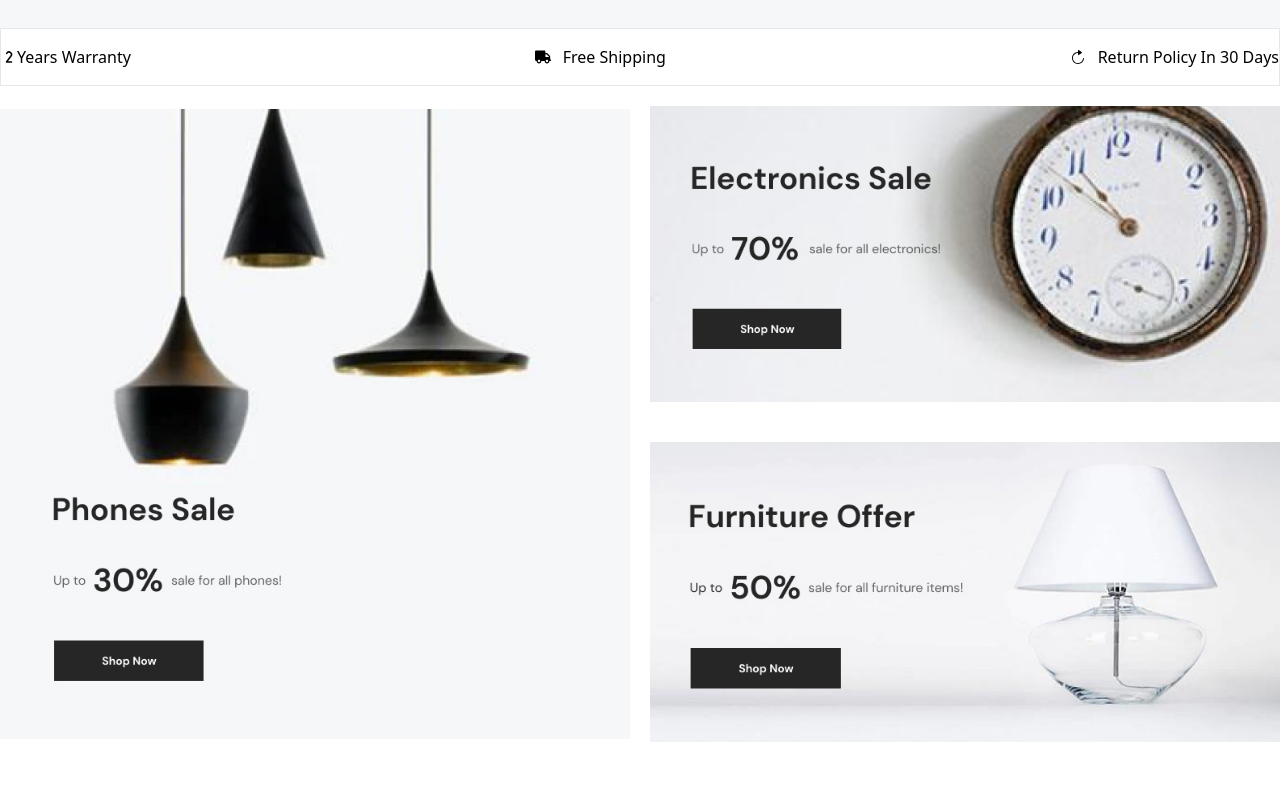
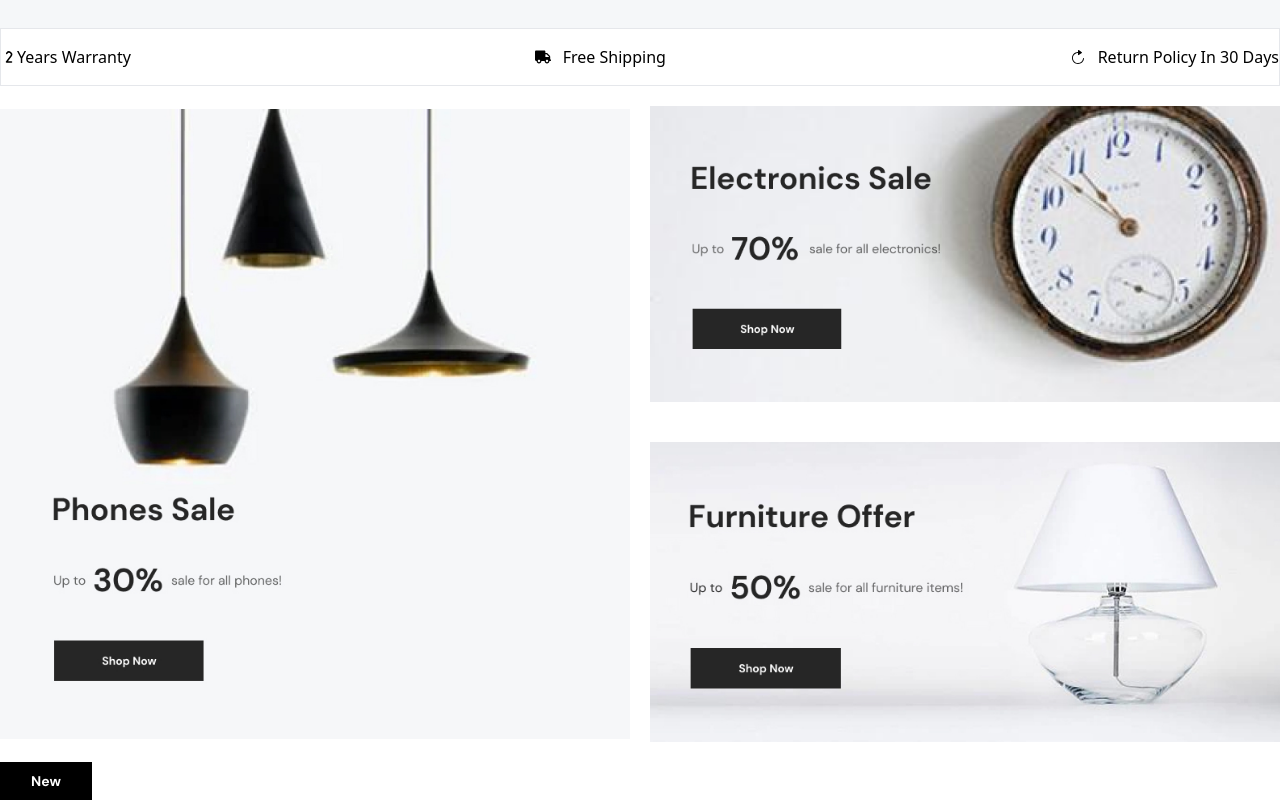
Before and after one commit to paulprithvi97/ecommerce1, a React (Vite) app: page / in a window 1280 px wide. Shown: the part 728-1528 px from the top of the page. Before the commit the page ends 1490 px from the top, so only its background shows below. Built offline with nearby package versions, Linux system fonts and the light colour scheme; a web font is replaced by a local one.

Commit message:
Add Badge component and integrate into Product and NewArrival layouts
- Created Badge component for displaying badge text with styling.
- Updated Product component to include Badge and Image components.
- Implemented NewArrival layout to showcase Product component within a Container and Flex layout.

```diff
--- /dev/null
+++ b/src/components/Badge.jsx
@@ -0,0 +1,9 @@
+import React from 'react'
+
+const Badge = ({ badgeText, className }) => {
+  return (
+    <div className={`w-[92px] bg-black py-2.25 px-7.5 text-white font-bold font-dmFont text-sm text-center ${className}`}>{badgeText}</div>
+  )
+}
+
+export default Badge
--- /dev/null
+++ b/src/components/Product.jsx
@@ -0,0 +1,16 @@
+import React from "react";
+import Badge from "./Badge";
+import Image from "./Image";
+import productOne from "/src/assets/productOne.jpg";
+
+const Product = () => {
+  return (
+    <div>
+      <Badge badgeText={'New'}>
+        <Image src={productOne} />
+      </Badge>
+    </div>
+  );
+};
+
+export default Product;
--- a/src/components/layouts/Ads.jsx
+++ b/src/components/layouts/Ads.jsx
@@ -5,17 +5,25 @@ import Image from "../Image";
 import adOne from "/src/assets/adOne.jpg";
 import adTwo from "/src/assets/adTwo.png";
 import adThree from "/src/assets/adThree.jpg";
+import { Link } from "react-router-dom";
 const Ads = () => {
   return (
     <div className="py-5">
       <Container>
-        <Flex className={'gap-x-5'}>
+        <Flex className={"gap-x-5"}>
           <div className="w-1/2">
-            <Image src={adOne}/>
+            <Link to={"/"}>
+              <Image src={adOne} />
+            </Link>
           </div>
           <div className="w-1/2">
-            <Image src={adTwo} />
-            <Image src={adThree} className={'mt-10'}/>
+            <Link to={"/"}>
+              <Image src={adTwo} />
+            </Link>
+
+            <Link to={"/"}>
+              <Image src={adThree} className={"mt-10"} />
+            </Link>
           </div>
         </Flex>
       </Container>
--- /dev/null
+++ b/src/components/layouts/NewArrival.jsx
@@ -0,0 +1,18 @@
+import React from "react";
+import Product from "../Product";
+import Container from "../Container";
+import Flex from "../Flex";
+
+const NewArrival = () => {
+  return (
+    <>
+      <Container>
+        <Flex>
+          <Product />
+        </Flex>
+      </Container>
+    </>
+  );
+};
+
+export default NewArrival;
--- a/src/components/pages/Home.jsx
+++ b/src/components/pages/Home.jsx
@@ -3,6 +3,7 @@ import Banner from "../layouts/Banner";
 import { Info } from "lucide";
 import Information from "../layouts/Information";
 import Ads from "../layouts/Ads";
+import NewArrival from "../layouts/NewArrival";
 
 
 const Home = () => {
@@ -11,6 +12,7 @@ const Home = () => {
       <Banner />
       <Information />
       <Ads />
+      <NewArrival />
     </>
   );
 };
```
Also changed, not shown: src/assets/productOne.jpg (added).
